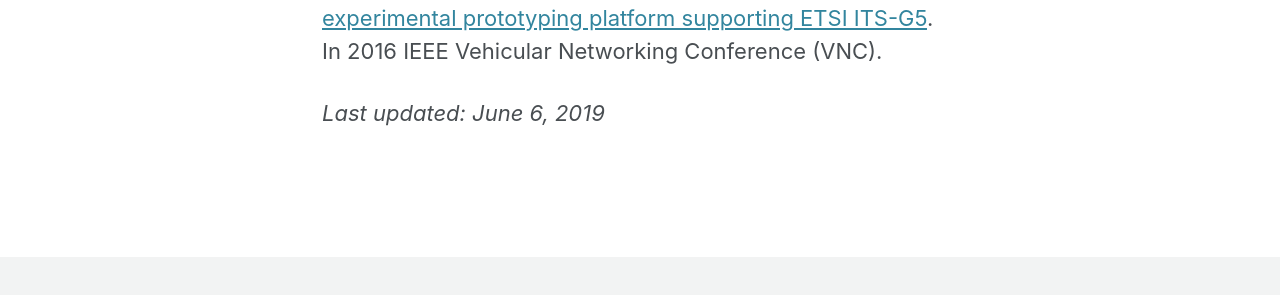
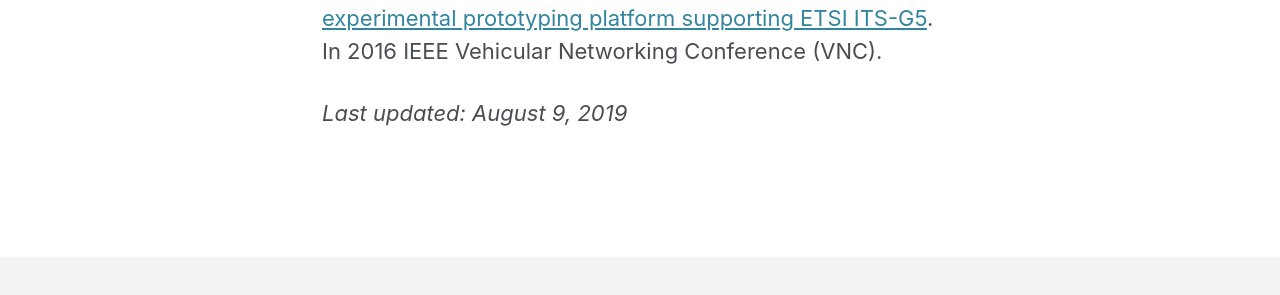
Before and after one commit to stefanbschneider/stefanbschneider.github.io, a Jekyll site: the page built from _pages/publications.md, in a window 1280 px wide and 900 px high, scrolled down 3186 px. Shown: the part 488-783 px from the top of the window. Built offline with Jekyll 4.4.1, drawn with Linux system fonts in a browser that asks for light colours; cached includes are drawn as plain includes; nearby versions of some CDN libraries.

Commit message:
updated timestamp

```diff
--- a/_pages/publications.md
+++ b/_pages/publications.md
@@ -51,4 +51,4 @@ S. Laux, G. S. Pannu, **S. Schneider**, J. Tiemann, F. Klingler, C. Sommer, and
 
 
 
-*Last updated: June 6, 2019*
+*Last updated: August 9, 2019*
```
